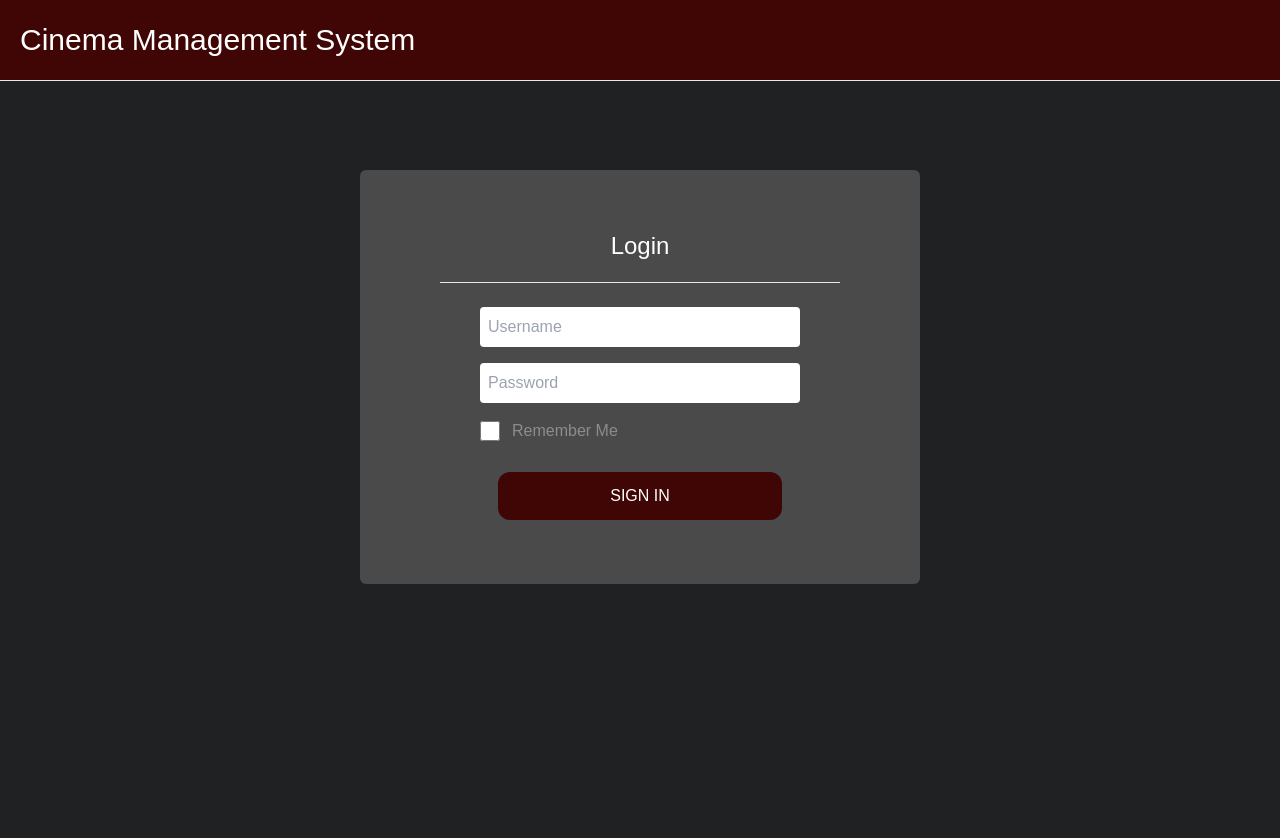
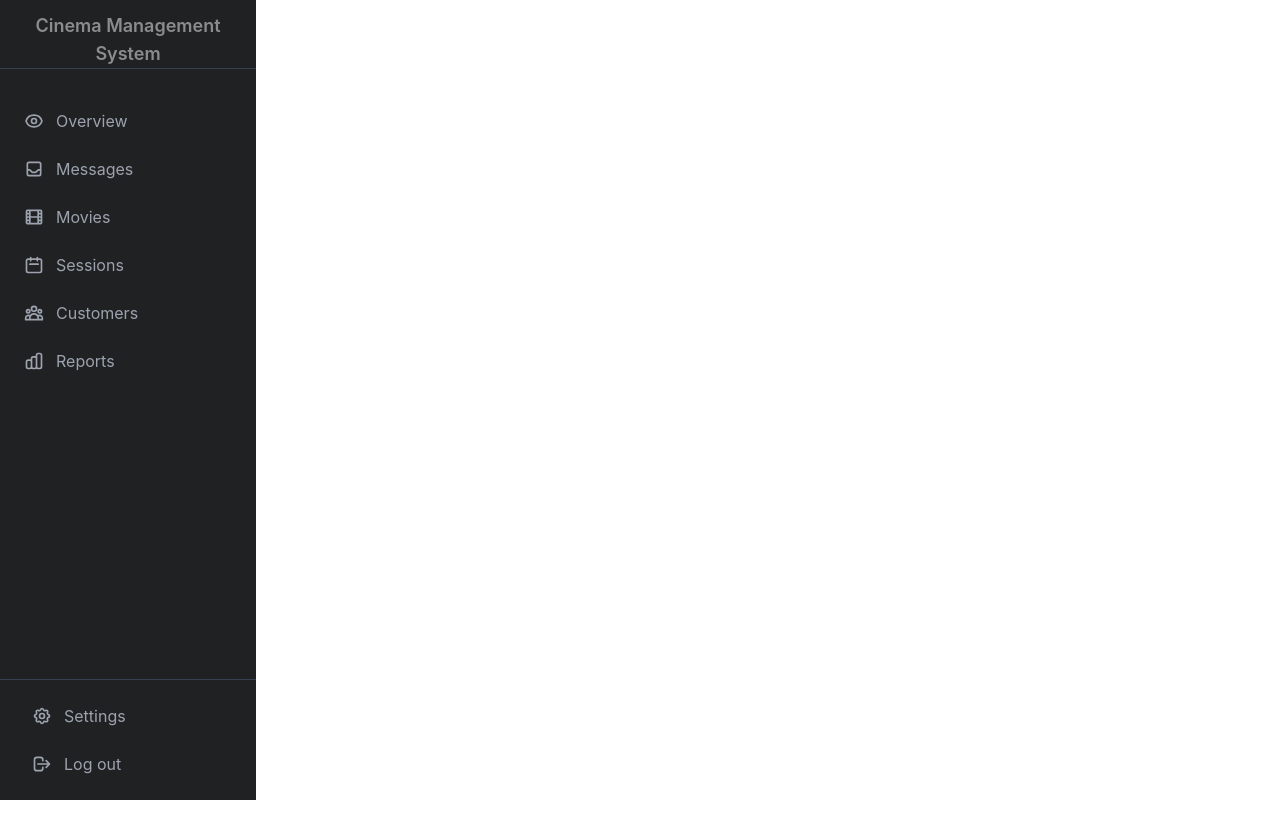
Before and after one commit to UmutVci/frontend-cms, a React (Create React App) app: page / in a window 1280 px wide. Shown: the top 838 px of the page. After the commit the page ends 800 px from the top, so only its background shows below. Built offline with nearby package versions, Linux system fonts and the light colour scheme.

Commit message:
Sidebar created

```diff
--- a/package.json
+++ b/package.json
@@ -3,6 +3,7 @@
   "version": "0.1.0",
   "private": true,
   "dependencies": {
+    "@heroicons/react": "^1.0.6",
     "@testing-library/dom": "^10.4.0",
     "@testing-library/jest-dom": "^6.6.3",
     "@testing-library/react": "^16.3.0",
--- a/src/app/App.jsx
+++ b/src/app/App.jsx
@@ -1,11 +1,13 @@
 import { BrowserRouter, Routes, Route } from "react-router-dom";
 import LoginPage from "../features/auth/pages/LoginPage";
+import Sidebar from "../components/Sidebar";
+import MoviesPage from "../features/auth/pages/MoviesPage";
 
 export default function App() {
     return (
         <BrowserRouter>
             <Routes>
-                <Route path="/" element={<LoginPage />} />
+                <Route path="/" element={<Sidebar />} />
                 <Route path="/admin" element={<div>Admin Dashboard</div>} />
                 <Route path="/clerk" element={<div>Ticket Clerk Panel</div>} />
             </Routes>
--- /dev/null
+++ b/src/components/Sidebar.jsx
@@ -0,0 +1,75 @@
+// src/components/Sidebar.jsx
+
+import { NavLink } from 'react-router-dom'
+import {
+    EyeIcon,
+    InboxIcon,
+    FilmIcon,
+    CalendarIcon,
+    UserGroupIcon,
+    ChartBarIcon,
+    CogIcon,
+    LogoutIcon,
+} from '@heroicons/react/outline'
+
+export default function Sidebar() {
+    // Menü öğeleri: { path, label, Icon }
+    const items = [
+        { path: '/overview',    label: 'Overview',   Icon: EyeIcon },
+        { path: '/messages',    label: 'Messages',   Icon: InboxIcon },
+        { path: '/movies',      label: 'Movies',     Icon: FilmIcon },
+        { path: '/sessions',    label: 'Sessions',   Icon: CalendarIcon },
+        { path: '/customers',   label: 'Customers',  Icon: UserGroupIcon },
+        { path: '/reports',     label: 'Reports',    Icon: ChartBarIcon },
+    ]
+
+    return (
+        <aside className="flex flex-col w-64 h-screen bg-[#202123] text-[#8C8C8D]">
+            {/* Logo / Başlık */}
+            <div className=" flex flex-col items-center justify-center border-b my-3 border-gray-700">
+                <span className="text-lg font-semibold">Cinema Management</span>
+                <span className="text-lg font-semibold">System</span>
+
+                <span className="text-lg font-semibold"></span>
+            </div>
+
+            {/* Menü öğeleri */}
+            <nav className="flex-1 overflow-y-auto py-4">
+                <ul>
+                    {items.map(({ path, label, Icon }) => (
+                        <li key={path}>
+                            <NavLink
+                                to={path}
+                                className={({ isActive }) =>
+                                    `flex items-center px-6 py-3 space-x-3 hover:text-white rounded transition-colors ${
+                                        isActive ? 'bg-gray-800 text-white' : 'text-gray-400'
+                                    }`
+                                }>
+                                <Icon className="h-5 w-5" />
+                                <span>{label}</span>
+                            </NavLink>
+                        </li>
+                    ))}
+                </ul>
+            </nav>
+
+            {/* Alt menü: Settings & Logout */}
+            <div className="border-t border-gray-700 p-4">
+                <NavLink
+                    to="/settings"
+                    className="flex items-center px-4 py-2 space-x-3 text-gray-400 hover:bg-gray-800 hover:text-white rounded transition-colors"
+                >
+                    <CogIcon className="h-5 w-5" />
+                    <span>Settings</span>
+                </NavLink>
+                <NavLink
+                    to="/logout"
+                    className="mt-2 flex items-center px-4 py-2 space-x-3 text-gray-400 hover:bg-gray-800 hover:text-white rounded transition-colors"
+                >
+                    <LogoutIcon className="h-5 w-5" />
+                    <span>Log out</span>
+                </NavLink>
+            </div>
+        </aside>
+    )
+}
```
Also changed, not shown: src/components/SideBar.js (deleted), 1 other file (tests, documents, lock files or other folders).
